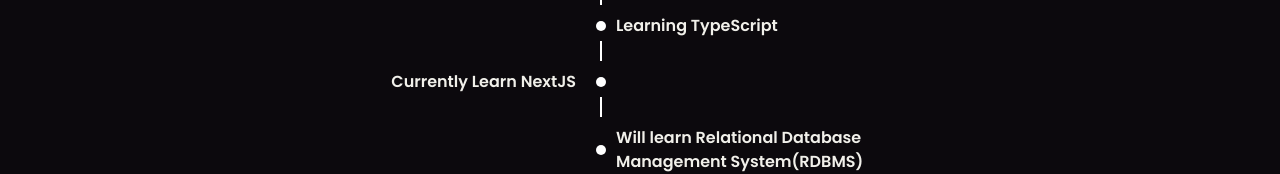
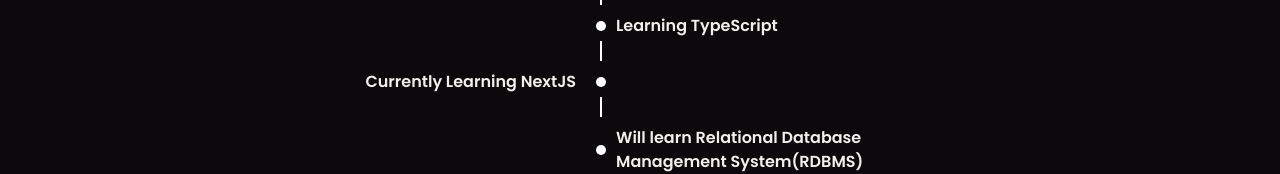
Before and after one commit to Phol16/PortfolioV2, a React (Vite) app: page /Journey in a window 1280 px wide. Shown: the part 3354-3528 px from the top of the page. Built offline with nearby package versions, Linux system fonts and the light colour scheme.

Commit message:
fixed words

```diff
--- a/src/components/Journey.tsx
+++ b/src/components/Journey.tsx
@@ -24,7 +24,7 @@ const Details: details[] = [
   { content: '',year: 2023},
   { content: 'Re-Learning C#' },
   { content: 'Learning TypeScript' },
-  { content: 'Currently Learn NextJS' },
+  { content: 'Currently Learning NextJS' },
   { content: 'Will learn Relational Database Management System(RDBMS)' }
 ];
 
```
